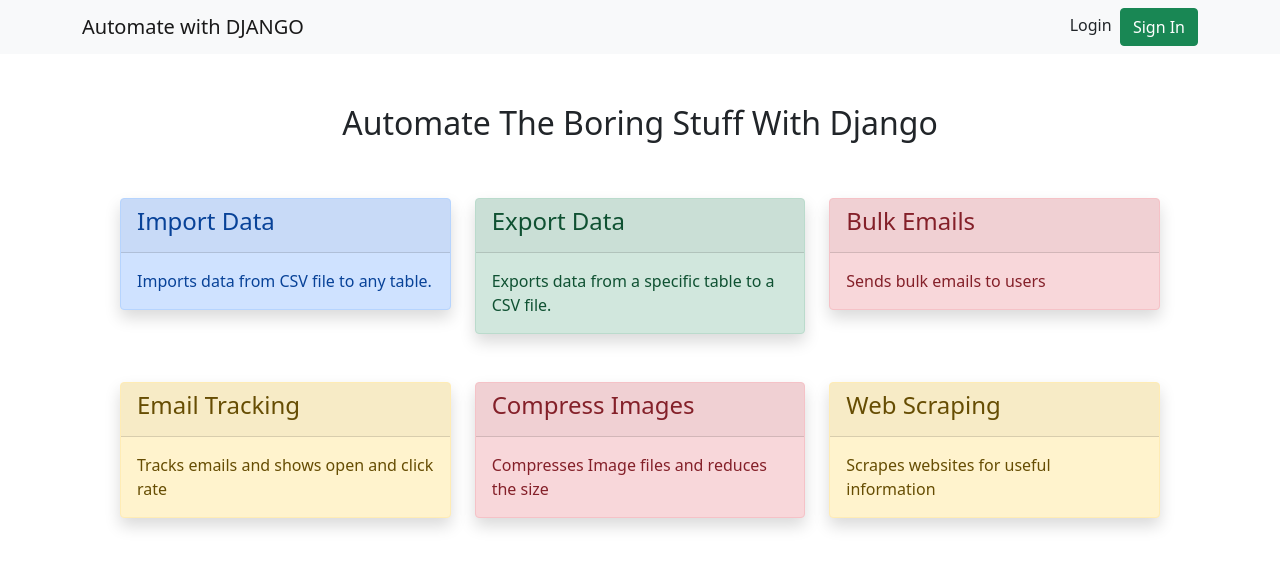
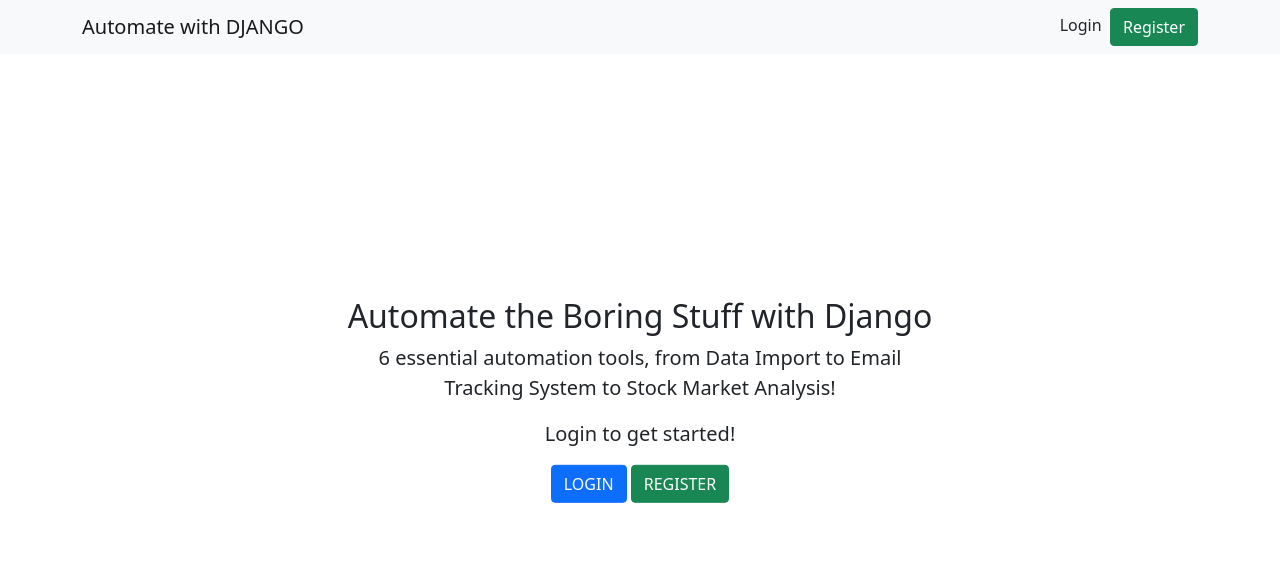
Before and after one commit to MihaiLazarescu/acsc430_projecy, a Django app: page / in a window 1280 px wide. Shown: the top 568 px of the page. Run offline with Django 5.2, Linux system fonts and the light colour scheme; parts of the project's set-up code (start-up, migrations or seed data) failed here and were passed over.

Commit message:
login registration logout

```diff
--- a/project_main/settings.py
+++ b/project_main/settings.py
@@ -40,6 +40,8 @@
     'django.contrib.staticfiles',
     'dataentry',
     'uploads',
+    'crispy_forms',
+    'crispy_bootstrap5',
 ]
 
 MIDDLEWARE = [
@@ -148,3 +150,5 @@
 EMAIL_USE_TLS=True
 DEFAULT_FROM_EMAIL = 'Automate with Django'
 DEFAULT_TO_EMAIL = '18mike1999@gmail.com'
+
+CRISPY_TEMPLATE_PACK = 'bootstrap5'
--- a/project_main/urls.py
+++ b/project_main/urls.py
@@ -21,8 +21,11 @@
 from django.conf import settings
 
 urlpatterns = [
-    path('admin/', admin.site.urls),
+    path("admin/", admin.site.urls),
     path('', views.home, name='home'),
     path('dataentry/', include('dataentry.urls')),
     path('celery-test/', views.celery_test),
+    path('register/',views.register, name='register'),
+    path('login/',views.login, name='login'),
+    path('logout/',views.logout, name='logout'),
  ] + static(settings.MEDIA_URL, document_root=settings.MEDIA_ROOT)
--- a/project_main/views.py
+++ b/project_main/views.py
@@ -1,6 +1,10 @@
-from django.shortcuts import render
+from django.shortcuts import redirect, render
 from django.http import HttpResponse
 from dataentry.tasks import celery_test_task
+from .forms import RegistrationForm
+from django.contrib import messages
+from django.contrib.auth.forms import AuthenticationForm
+from django.contrib import auth
 
 def home(request):
     return render(request, 'home.html')
@@ -8,3 +12,48 @@
 def celery_test(request):
     celery_test_task.delay()
     return HttpResponse('<h3>Function Succefull</h3>')
+
+
+def register(request):
+    if request.method == 'POST':
+        form = RegistrationForm(request.POST)
+        if form.is_valid():
+            form.save()
+            messages.success(request, 'Registration complete.')
+            return redirect('register')
+        else:
+            context = {'form': form}
+            return render(request, 'register.html', context)
+    else:
+        form = RegistrationForm()
+        context = {
+            'form': form,
+        }
+    return render(request, 'register.html', context)
+
+
+def login(request):
+    if request.method == 'POST':
+        form = AuthenticationForm(request, request.POST)
+        if form.is_valid():
+            username = form.cleaned_data['username']
+            password = form.cleaned_data['password']
+
+            user= auth.authenticate(username=username, password=password)
+
+            if user is not None:
+                auth.login(request, user)
+                return redirect('home')
+        else:
+            messages.error(request, 'Invalid credentials')
+            return redirect('login')
+
+    else:
+        form = AuthenticationForm()
+        context = {'form': form}
+    return render(request, 'login.html', context)
+
+
+def logout(request):
+    auth.logout(request)
+    return redirect('home')
--- a/templates/base.html
+++ b/templates/base.html
@@ -10,10 +10,19 @@
 
         <script src="https://cdn.jsdelivr.net/npm/bootstrap@5.0.2/dist/js/bootstrap.bundle.min.js"></script>
 
+        <script src="https://ajax.googleapis.com/ajax/libs/jquery/3.6.4/jquery.min.js"></script>
+
     <script src="{% static 'js/custom.js' %}"></script>
     <style>
         .form_group {
             padding: 15px !important;
+        }
+        .home-info{
+          position: absolute;
+          top: 50%;
+          left: 50%;
+          transform: translate(-50%, -50%);
+          padding: 20px;
         }
     </style>
 
@@ -23,10 +32,22 @@
     <nav class="navbar navbar-light bg-light">
         <div class="container">
           <a class="navbar-brand mb-0 h1" href="{% url 'home' %}">Automate with DJANGO</a>
+
+          {% if user.is_authenticated %}
+
           <div>
-            <a href="" class="float-right text-decoration-none text-dark">Login</a>
-            &nbsp;<a href="" class="float-right btn btn-success">Sign In</a>
+            Logged in as: <b>{{ user }}</b>
+            &nbsp;<a href="{% url 'logout' %}" class="float-right btn btn-outline-danger">Logout</a>
           </div>
+
+          {% else %}
+
+
+          <div>
+            <a href="{% url 'login' %}" class="float-right text-decoration-none text-dark">Login</a>
+            &nbsp;<a href="{% url 'register' %}" class="float-right btn btn-success">Register</a>
+          </div>
+          {% endif %}
         </div>
       </nav>
 
--- a/templates/home.html
+++ b/templates/home.html
@@ -3,6 +3,7 @@
     {% block content %}
 
     <div class="container" style="padding: 50px;">
+        {% if user.is_authenticated %}
         <h2 class="text-center">Automate The Boring Stuff With Django</h2>
         <div class="row pt-5">
             <!-- Import data -->
@@ -90,22 +91,25 @@
                 </a>
             </div>
         </div>
+        {% else %}
+
+        <div class="home-info">
+            <h2 class="text-center">Automate the Boring Stuff with Django</h2>
+            <p class="lead text-center tect-muted">
+                6 essential automation tools, from Data Import to Email Tracking System to Stock Market Analysis!
+            </p>
+            <p class="lead text-center tect-muted">
+            Login to get started!
+        </p>
+
+            <div style="display:flex; justify-content: center;">
+                <a href="{% url 'login' %}" class="btn btn-primary">LOGIN</a>
+                &nbsp;<a href="{% url 'register' %}" class="btn btn-success">REGISTER</a>
+            </div>
+        </div>
+
+        {% endif %}
+
     </div>
 
     {% endblock %}
-
-<!-- <!DOCTYPE html>
-<html lang="en">
-<head>
-    <meta charset="UTF-8">
-    <meta name="viewport" content="width=device-width, initial-scale=1.0">
-    <title>Automate The Boring Stuff With Django</title>
-</head>
-<body>
-    <h3>Home Page</h3>
-    <br>
-    <a href="{% url 'import_data' %}">Import Data</a>
-    <a href="{% url 'export_data' %}">Export Data</a>
-
-</body>
-</html> -->
```
Also changed, not shown: project_main/forms.py (added, +10 -0 lines), templates/login.html (added, +28 -0 lines), templates/register.html (added, +28 -0 lines).
